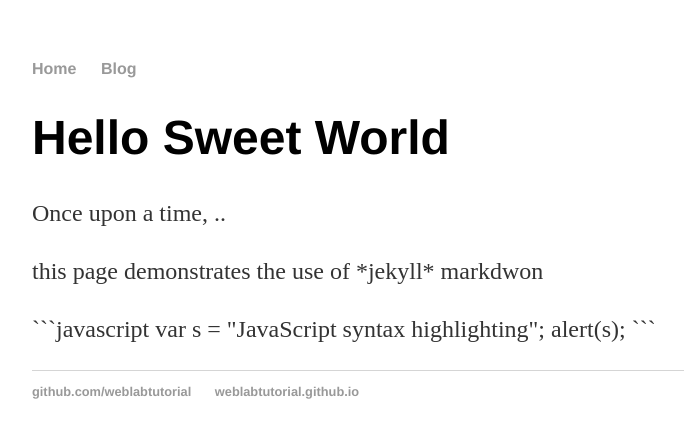
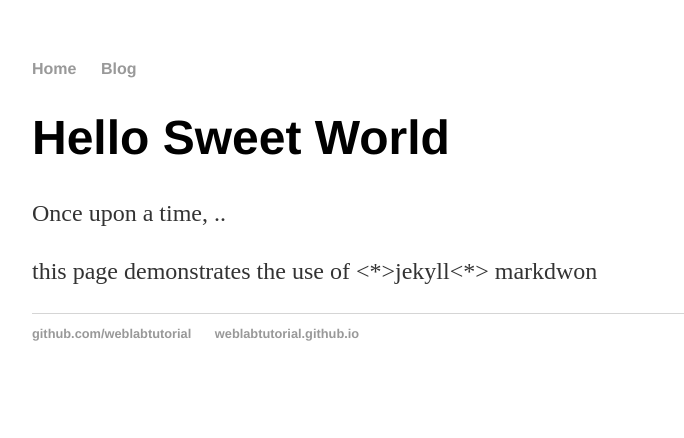
Before and after one commit to jae204/jae204.github.io, a Jekyll site: the page built from index.html, in a window 1280 px wide. Shown: the top 438 px of the page, without its empty margins (160-844 px from the left). Built offline with Jekyll 4.4.1, drawn with Linux system fonts in a browser that asks for light colours.

Commit message:
Update index.html

````diff
--- a/index.html
+++ b/index.html
@@ -5,9 +5,6 @@ title: Web Programming
 <div class="blurb">
   <h1>Hello Sweet World</h1>
   <p>Once upon a time, ..</p>
-  <p> this page demonstrates the use of *jekyll* markdwon <p>
-  ```javascript
-var s = "JavaScript syntax highlighting";
-alert(s);
-```
+  <p> this page demonstrates the use of <*>jekyll<*> markdwon <p>
+
 </div>
````
